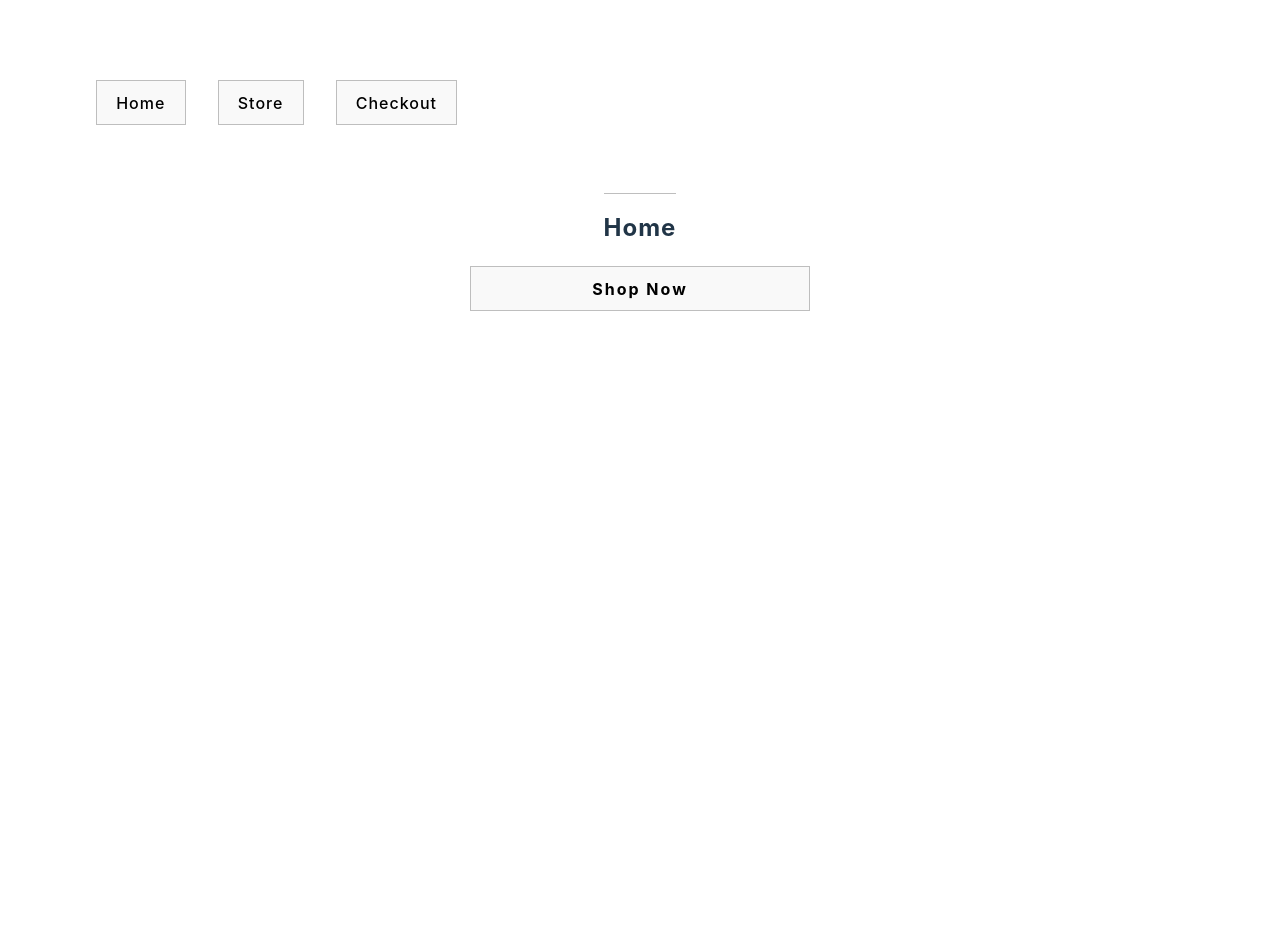
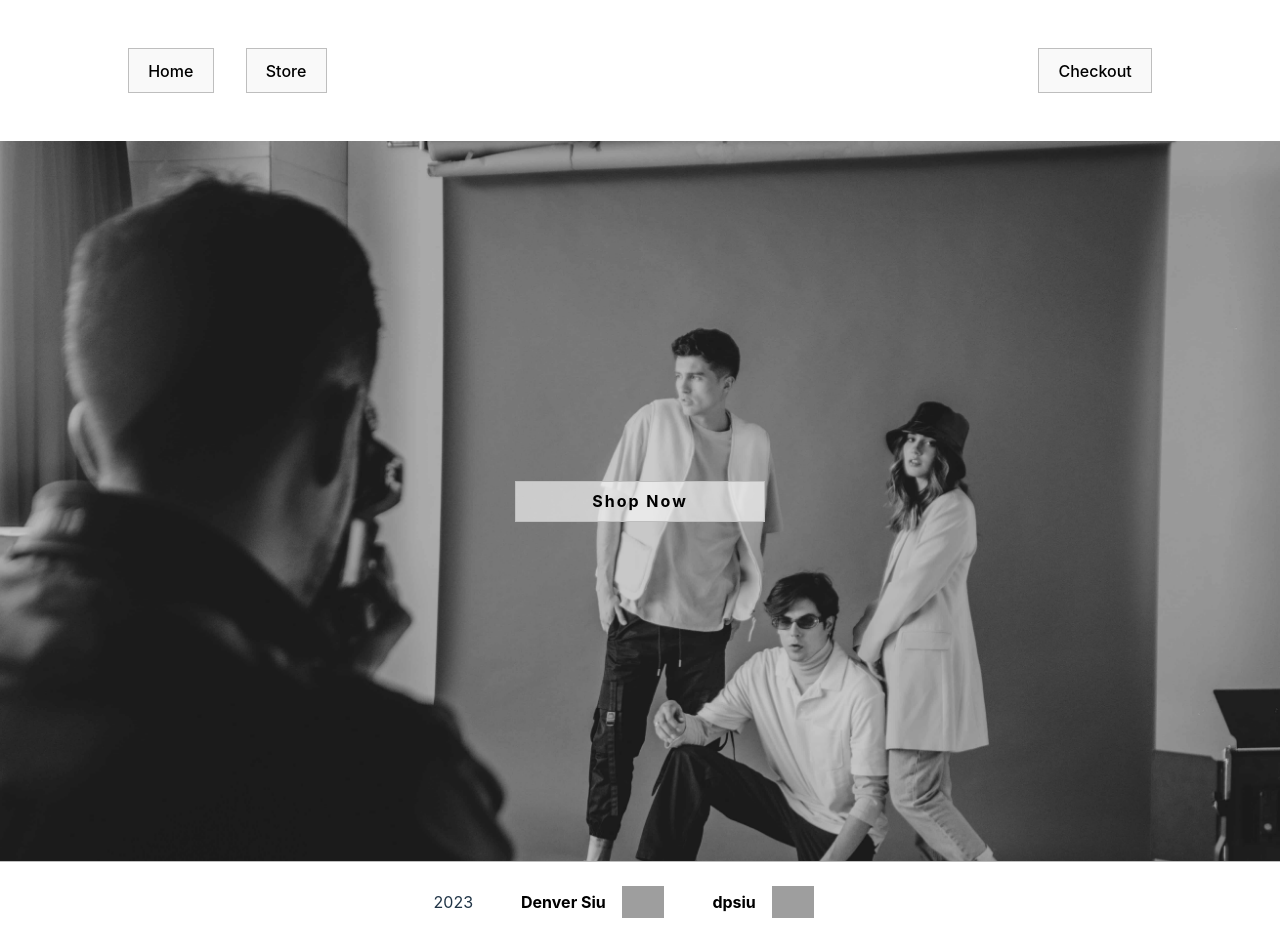
Before and after one commit to dpsiu/Shopping-Cart, a React (Vite) app: page / in a window 1280 px wide. Before the commit the page ends 864 px from the top, so only its background shows below. Built offline with nearby package versions, Linux system fonts and the light colour scheme; grey boxes are pictures that could not be loaded.

Commit message:
Add styles
 - finalize styling for homepage and store

```diff
--- a/components/ProductList.jsx
+++ b/components/ProductList.jsx
@@ -28,7 +28,7 @@ export default function ProductList() {
             products.map((product) => (
               <div className="productItem" key={product.node.id}>
                 <li>
-                  <h3>{product.node.title}</h3>
+                  <h4>{product.node.title}</h4>
                   {/* <p>{product.node.description}</p> */}
                   <img
                     src={product.node.featuredImage.url}
--- a/pages/Home.jsx
+++ b/pages/Home.jsx
@@ -3,11 +3,10 @@ import { Link, Routes, Route } from "react-router-dom";
 function Home() {
   return (
     <>
-      <div className="homeShopBtn">
-        <h2>Home</h2>
-        <li>
+      <div className="homeBody">
+        <button className="homeShopBtn">
           <Link to="/store">Shop Now</Link>
-        </li>
+        </button>
       </div>
     </>
   );
--- a/pages/Store.jsx
+++ b/pages/Store.jsx
@@ -3,7 +3,6 @@ import ProductList from "../components/ProductList"
 function Store() {
   return (
     <>
-      <h2>Store</h2>
       <ProductList />
     </>
   );
--- a/src/App.css
+++ b/src/App.css
@@ -1,10 +1,13 @@
 #root {
-  margin: 0 auto;
-  padding: 2rem;
   height: 100vh;
-  text-align: center;
+  width: 100vw;
+  /* width: 1620px; */
+}
 
-  width: 1620px;
+body {
+  margin: 0;
+  padding: 0;
+  overflow-x: hidden; /* This will hide horizontal scroll */
 }
 
 h2 {
@@ -13,13 +16,23 @@ h2 {
 }
 
 .navBar {
+  margin: 0px 4rem;
+}
+
+.navBar,
+.navBarLeft {
   display: flex;
-  justify-content:flex-start;
+  justify-content: space-between;
+}
+
+.navBarLeft,
+.navBarRight {
   margin: 3rem;
   padding: 0px;
 }
 
-.navBar li {
+.navBarLeft li,
+.navBarRight li {
   font-size: larger;
   padding: .5rem;
   margin: 0px 1rem;
@@ -31,20 +44,17 @@ li{
   list-style-type: none;
 }
 
-.productList {
-  max-width: 90vw;
-}
-
 .productList ul {
   display: flex;
   justify-content: center;
+  align-items: center;
 }
 
 .productList h3 {
   text-align: left;
-  margin: 0px 1rem;
+  margin-left: 13%;
   padding: 0px 40px;
-
+  width: inherit;
 }
 
 .productList img {
@@ -65,6 +75,13 @@ li{
 .productList ul{
   display: flex;
   flex-wrap: wrap;
+  padding-inline-start: 0px;
+  max-width: 80%;
+  margin: 0 auto;
+}
+
+.productList h4 {
+  text-align: center
 }
 
 .productItem {
@@ -72,17 +89,54 @@ li{
   margin: 1rem;
 }
 
-.homeShopBtn {
+.homeBody {
   display: flex;
   flex-direction: column;
+  justify-content: center;
   align-items: center;
+
+  background-size: cover;
+  background-image: url(../images/homebanner.jpg);
+  background-position: center;
+  /* box-shadow: 4px 4px 8px rgba(0, 0, 0, 0.6); */
+
+  height: 90vh;
+  width: 100vw !important;
 }
 
-.homeShopBtn li {
-  width: 300px;
+.homeShopBtn {
+  text-align: center;
+  align-items: center;
+  width: 250px;
+  padding: .5rem 1rem;
 }
 
 .homeShopBtn a {
   font-weight: bold;
   letter-spacing: 2px;
 }
+
+.footer {
+  display: flex;
+  justify-content: center;
+  align-items: center;
+  height: 5rem;
+  border-top: 1px solid #bebebe;
+
+}
+
+.footer img {
+  height: 2rem;
+}
+
+.footer p,
+.footer img {
+  padding: .5rem 1rem;
+  margin: 0px 2rem 0px 0rem;
+}
+
+.footer a {
+  display: flex;
+  justify-content: center;
+  align-items: center;
+}
--- a/src/App.jsx
+++ b/src/App.jsx
@@ -1,6 +1,6 @@
 import { useState } from "react";
 import "./App.css";
-import { Link, Routes, Route } from "react-router-dom";
+import { Link, Routes, Route, Outlet } from "react-router-dom";
 
 import MyComponent from "./MyComponent";
 import Store from "../pages/Store";
@@ -8,28 +8,44 @@ import Checkout from "../pages/Checkout";
 import Home from "../pages/Home";
 import ProductList from "../components/ProductList";
 
-function App() {
-  return (
-    <>
-      <ul className="navBar">
+const Layout = ({ children }) => (
+  <>
+    <div className="navBar">
+      <ul className="navBarLeft">
         <li>
           <Link to="/">Home</Link>
         </li>
         <li>
           <Link to="/store">Store</Link>
         </li>
+      </ul>
+      <ul className="navBarRight">
         <li>
           <Link to="/checkout">Checkout</Link>
         </li>
       </ul>
+    </div>
+    <div className="content">{children}</div>
+    <div className="footer">
+      <p>2023</p>
+        <a href="https://www.linkedin.com/in/denver-siu/">
+          <h4>Denver Siu</h4>
+          <img src="https://cdn.jsdelivr.net/gh/devicons/devicon/icons/linkedin/linkedin-plain.svg" />
+        </a>
+        <a href="https://github.com/dpsiu">
+          <h4>dpsiu</h4>
+          <img src="https://cdn.jsdelivr.net/gh/devicons/devicon/icons/github/github-original.svg" />
+        </a>
+    </div>
+  </>
+);
 
-      <Routes>
-        <Route path="/" element={<Home />} />
-        <Route path="/store" element={<Store />} />
-        <Route path="/checkout" element={<Checkout />} />
-      </Routes>
-    </>
-  );
-}
+const App = () => (
+  <Routes>
+    <Route path="/" element={<Layout><Home /></Layout>} />
+    <Route path="/store" element={<Layout><Store /></Layout>} />
+    <Route path="/checkout" element={<Layout><Checkout /></Layout>} />
+  </Routes>
+);
 
 export default App;
--- a/src/index.css
+++ b/src/index.css
@@ -6,12 +6,6 @@
   color-scheme: light dark;
   color: rgba(255, 255, 255, 0.87);
   background-color: #242424;
-/*
-  font-synthesis: none;
-  text-rendering: optimizeLegibility;
-  -webkit-font-smoothing: antialiased;
-  -moz-osx-font-smoothing: grayscale;
-  -webkit-text-size-adjust: 100%; */
 }
 
 a {
@@ -24,31 +18,22 @@ a:hover {
   color: #ffffff;
 }
 
-body {
-  margin: 0;
-  display: flex;
-  place-items: center;
-  min-width: 320px;
-  min-height: 100vh;
-  letter-spacing: 1px;
-}
-
 .navBar li,
-.homeShopBtn li {
+.homeShopBtn {
   border: 1px solid transparent;
   padding: 0.6rem 1.2rem;
   font-size: 1em;
   font-family: inherit;
   cursor: pointer;
-  background-color: #f9f9f9;
+  background-color: #f9f9f9a8;
   border-color: #bebebe;
   transition: border-color 0.25s;
 }
 
 .navBar li:hover,
-.homeShopBtn li:hover {
+.homeShopBtn:hover {
   border: 1px solid #1a1a1a;
-  background-color: #ffffff;
+  background-color: #ffffff8b;
 }
 
 @media (prefers-color-scheme: light) {
```
Also changed, not shown: images/homebanner.jpg (added).
